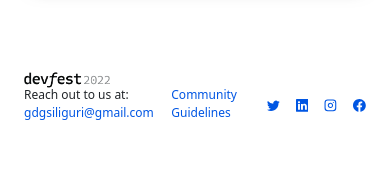
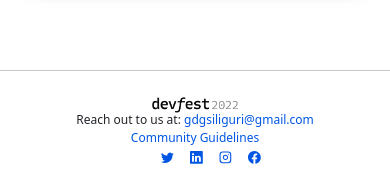
Before and after one commit to Google-Developer-Groups-Siliguri/devfest-2022-website, a React (Create React App) app: page /team in a window 390 px wide. Shown: the part 2304-2484 px from the top of the page. Before the commit the page ends 2442 px from the top, so only its background shows below. Built offline with nearby package versions, Linux system fonts and the light colour scheme.

Commit message:
Added contact-map

```diff
--- /dev/null
+++ b/src/components/AddressMap.js
@@ -0,0 +1,7 @@
+import React from 'react';
+ const AddressMap=()=>{
+    return (
+        <iframe src="https://www.google.com/maps/embed?pb=!1m18!1m12!1m3!1d3562.2188654122965!2d88.37397011504191!3d26.76929248318963!2m3!1f0!2f0!3f0!3m2!1i1024!2i768!4f13.1!3m3!1m2!1s0x39e441297b764937%3A0xc464d98ddba99ed2!2sSiliguri%20Institute%20Of%20Technology!5e0!3m2!1sen!2sin!4v1665993592993!5m2!1sen!2sin" width="100%" height="400" style={{border:"0"}} allowfullscreen="" loading="lazy" referrerpolicy="no-referrer-when-downgrade"></iframe>
+    );
+ }
+ export{AddressMap}
--- /dev/null
+++ b/src/components/Contact-Map.js
@@ -0,0 +1,22 @@
+import React from 'react'
+import pic from "../assets/images/CampusView.png"
+import { AddressMap } from './AddressMap'
+import { MdLocationPin } from "react-icons/md";
+export default function Contact_Map() {
+  return (
+    <div>
+        <div class="container my-5">
+            <h1 className='dev-heading text-center my-5'>Venue of Devfest</h1>
+            <div class="row align-items-center">
+                <div class="col-lg-6 col-12 my-3">
+                    <h4 className='mb-3'><MdLocationPin className="text-danger"/> Siliguri Institute of Technology,Sukana, Darjeeling</h4>
+                    <AddressMap />
+                </div>
+                <div class="col-12 col-lg-6 my-3">
+                    <img src={pic} class="d-block mx-lg-auto img-fluid" alt="Bootstrap Themes" width="700" height="500" loading="lazy" />
+                </div>
+            </div>
+        </div>
+    </div>
+  )
+}
--- a/src/components/Footer.js
+++ b/src/components/Footer.js
@@ -30,7 +30,7 @@
               gdgsiliguri@gmail.com
             </a>
           </p>
-          <a style={{ textDecoration: "none" }} href="">
+          <a style={{ textDecoration: "none" }} href="https://developers.google.com/community-guidelines">
             <p>Community Guidelines</p>
           </a>
           <div className="main-footer-socials">
--- a/src/components/Footer2.js
+++ b/src/components/Footer2.js
@@ -9,20 +9,21 @@
 export default function Footer2() {
     return (
         <div id="footer" className="footer-container">
+            <hr />
             <div className="main-footer">
                 <img className="footer-logo" src={logo} alt="" />
-                <div className="main-footer-bottom">
-                    <p>
+                <div className="main-footer-bottom row">
+                    <p className="footer-p col-md-4 col-12">
                         Reach out to us at:{" "}
                         <a href="mailto:gdgsiliguri@gmail.com">
                             {" "}
                             gdgsiliguri@gmail.com
                         </a>
                     </p>
-                    <a style={{ textDecoration: "none" }} href="">
+                    <a style={{ textDecoration: "none" }} href="https://developers.google.com/community-guidelines" className="footer-a col-md-4 col-12 text-center">
                         <p>Community Guidelines</p>
                     </a>
-                    <div className="main-footer-socials">
+                    <div className="main-footer-socials col-md-4 col-12 text-end">
                         <p>Follow us on</p>
                         <a href="https://twitter.com/GDGSiliguri"><BsTwitter /> </a>
                         <a href="https://www.linkedin.com/company/gdg-siliguri/"><BsLinkedin /> </a>
--- a/src/components/Main.js
+++ b/src/components/Main.js
@@ -2,13 +2,14 @@
 import Navbar from "../components/NavBar"
 import Faq from "../components/Faq";
 import Hero from "../components/Hero";
-import Footer from "../components/Footer";
+import Footer2 from "../components/Footer2";
 import WhatIsDevFest from "../components/WhatIsDevFest";
 import Speakers from "../components/Speakers";
 import Sponsors from "../components/Sponsors";
 import Testimonials from "../components/Testimonials";
 import JoinGdd from "../components/JoinGdg";
 import CommunityPartners from './CommunityPartners';
+import Contact_Map from './Contact-Map';
 export default function main() {
   return (
     <div>
@@ -21,7 +22,8 @@
       <Sponsors />
       <CommunityPartners />
       <JoinGdd />
-      <Footer />
+      <Contact_Map/>
+      <Footer2 />
     </div>
   )
 }
--- /dev/null
+++ b/src/stylesheet/Contact-map.css
@@ -0,0 +1,3 @@
+.contact-map-pic{
+    display: contents;
+}
--- a/src/stylesheet/Footer.css
+++ b/src/stylesheet/Footer.css
@@ -59,7 +59,7 @@
 .main-footer-socials {
   display: flex;
   align-items: center;
-  justify-content: center;
+  justify-content: end;
   gap: 1rem;
 }
 
@@ -185,9 +185,23 @@
   }
 
   .main-footer-socials {
-    margin-left: 1rem;
+    /* margin-left: 1rem; */
     display: flex;
     align-items: center;
     gap: 1rem;
   }
 }
+@media(max-width:770px){
+  .footer-p{
+    text-align: center;
+  }
+  .footer-a{
+    text-align: center;
+  }
+  .main-footer-socials {
+    justify-content: center;
+  }
+  .footer-logo{
+    margin: auto;
+  }
+}
--- a/src/stylesheet/WhatIsDevFest.css
+++ b/src/stylesheet/WhatIsDevFest.css
@@ -41,7 +41,7 @@
 }
 
 .whatisdevfest-content-header h1 {
-    font-size: 50px !important;
+    font-size: 50px ;
     font-weight: 600;
     color: #4387F6;
 }
@@ -61,7 +61,7 @@
     }
 
     .whatisdevfest-content-header h1 {
-        font-size: 20px;
+        font-size: 35px;
     }
 
     .whatisdevfest-content {
@@ -89,4 +89,10 @@
         margin: 18px;
         width: 93%;
     }
+
 }
+@media(max-width:400px){
+    .whatisdevfest-content-header h1 {
+        font-size: 28px;
+    }
+}
```
Also changed, not shown: src/assets/images/CampusView.png (added).
